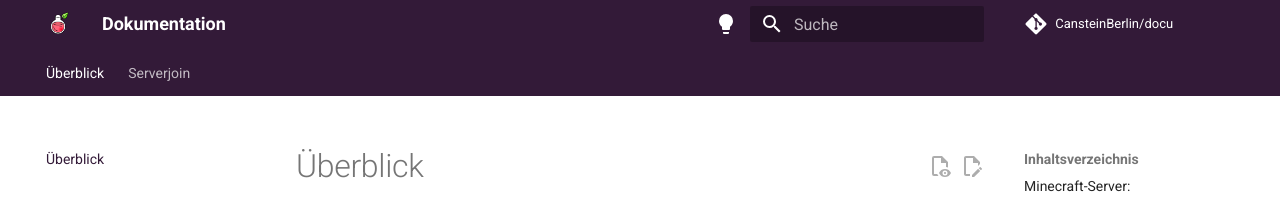
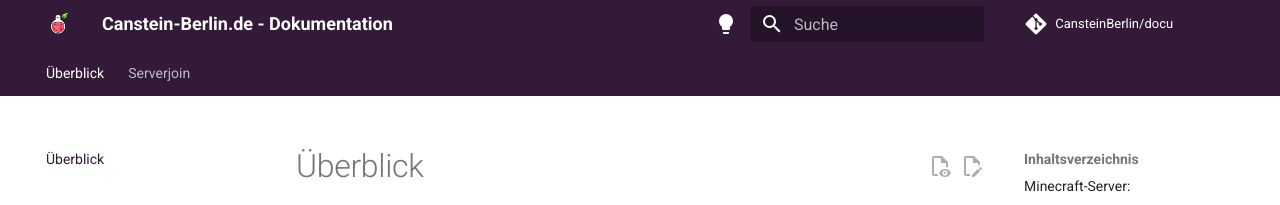
Before and after one commit to CansteinBerlin/docu, an MkDocs documentation site: the page built from docs/index.md, in a window 1280 px wide. Shown: the top 205 px of the page. Built offline with MkDocs 1.6.1 and Material for MkDocs 9.7.7, drawn with Linux system fonts in a browser that asks for light colours; comment, search, counter and statistics services are not loaded.

Commit message:
Changing site name

```diff
--- a/mkdocs.yml
+++ b/mkdocs.yml
@@ -1,5 +1,5 @@
 # Project information
-site_name: Dokumentation
+site_name: Canstein-Berlin.de - Dokumentation
 site_url: https://cansteinberlin.github.io/docu
 site_description: >-
   Alle Informationen zum Server Canstein-Berlin.de übersichtlich
```
